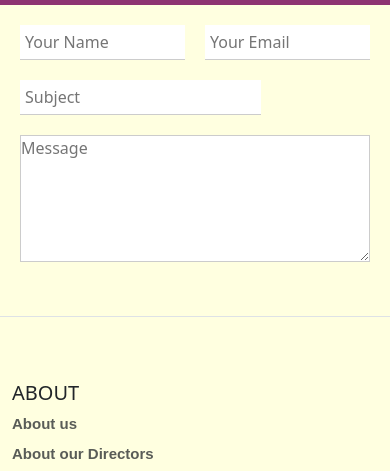
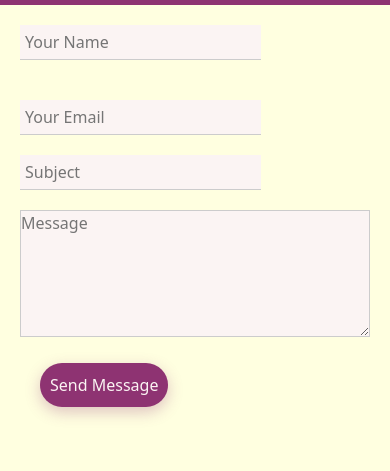
Before and after one commit to MathankarPurvi/School-web, a plain HTML site: page contactus.html in a window 390 px wide. Shown: the part 373-844 px from the top of the page. Drawn offline with nearby package versions, Linux system fonts and the light colour scheme.

Commit message:
updated color and font

```diff
--- a/contactus.html
+++ b/contactus.html
@@ -4,6 +4,9 @@
     <meta charset="UTF-8">
     <meta name="viewport" content="width=device-width, initial-scale=1.0">
     <title>Contact us</title>
+    <link
+    href="https://fonts.googleapis.com/css2?family=Poppins:ital,wght@0,100;0,200;0,300;0,400;0,500;0,600;0,700;0,800;0,900;1,100;1,200;1,300;1,400;1,500;1,600;1,700;1,800;1,900&display=swap"
+    rel="stylesheet" />
     <link href="https://cdn.jsdelivr.net/npm/bootstrap@5.3.3/dist/css/bootstrap.min.css" rel="stylesheet"
     integrity="sha384-QWTKZyjpPEjISv5WaRU9OFeRpok6YctnYmDr5pNlyT2bRjXh0JMhjY6hW+ALEwIH" crossorigin="anonymous">
 </head>
@@ -88,7 +91,7 @@
   .contact{
     margin: 20px;
     display: flex;
-    justify-content:flex-start;
+    justify-content:center;
   }
   .input-row{
     display: flex;
@@ -101,7 +104,7 @@
     border-bottom: 1px solid #ccc;
     outline: none;
     padding: 5px;
-    box-sizing: border-box;
+    background-color: #fbf4f3;
   }
 
   textarea{
@@ -109,10 +112,28 @@
     border: 1px solid #ccc;
     outline: none;
     padding-bottom: 5px;
+    box-sizing: border-box;
+    background-color: #fbf4f3;
   }
   .containn{
     display: flex;
     gap: 20px;
+  }
+  .input-column{
+    box-sizing: border-box;
+  }
+
+  .sub{
+    background-color: #8e3372;
+    margin: 20px;
+    padding: 10px;
+    border: none;
+    outline: none;
+    color: #fbf4f3;
+    border-radius: 30px;
+    margin-top: 20px;
+    box-shadow: 0px 5px 15px 0px #9137764c;
+
   }
 
   @media (max-width: 650px) {
@@ -159,6 +180,9 @@
     .navbar-nav {
       gap: 1px;
     }
+    .containn{
+    flex-direction: column;
+  }
   }
 
 
@@ -183,7 +207,7 @@
           </button>
           <div class="collapse navbar-collapse" id="navbarNavAltMarkup">
             <div class="navbar-nav" style="align-items: center;">
-              <a class="nav-link active" aria-current="page" href="#">Home</a>
+              <a class="nav-link active" aria-current="page" href="index.html">Home</a>
               <a class="nav-link" href="#">About us</a>
               <a class="nav-link" href="#">Board of Directors</a>
               <a class="nav-link" href="#">Gallery</a>
@@ -216,6 +240,8 @@
             </div>
           </div>
           <textarea rows="5" placeholder="Message"></textarea>
+
+          <button type="submit" class="sub">Send Message</button>
         </form>
       </div>
       <div class="container">
```
Also changed, not shown: index.html (+1 -1 lines).
